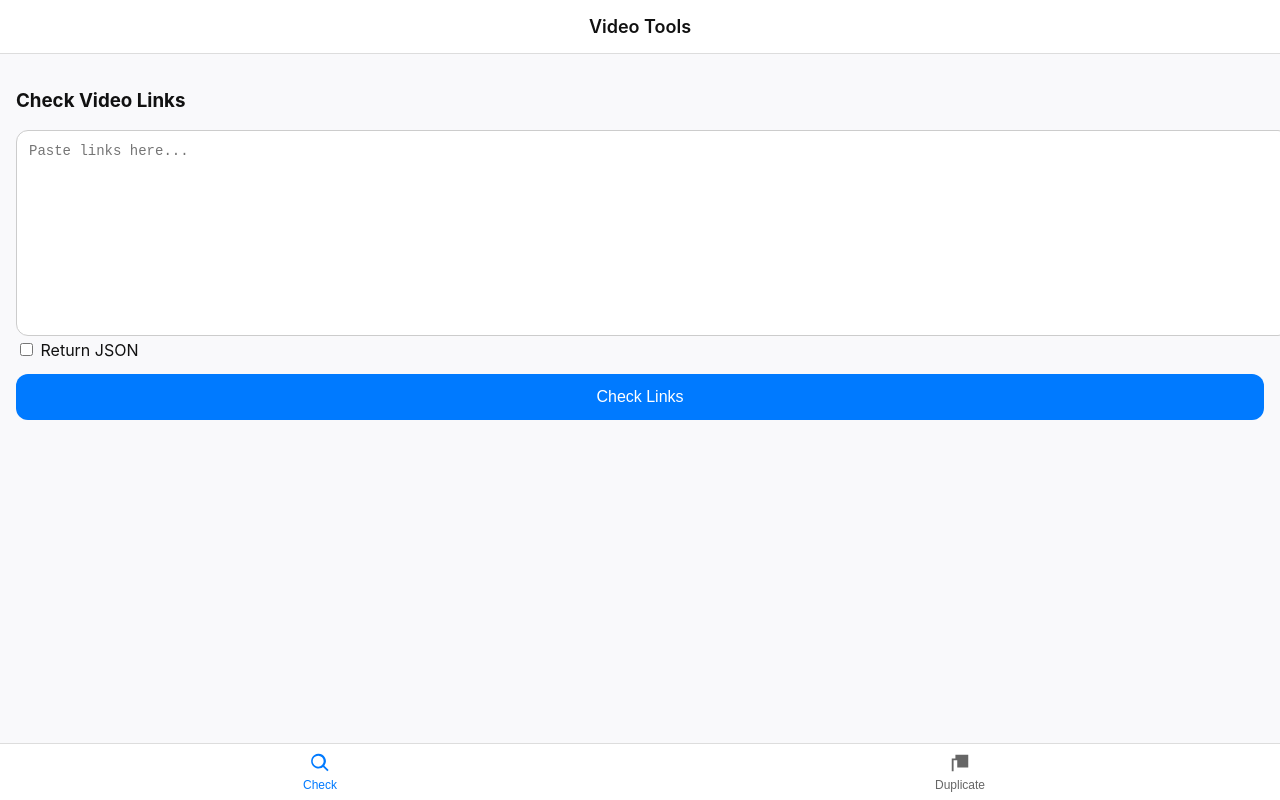
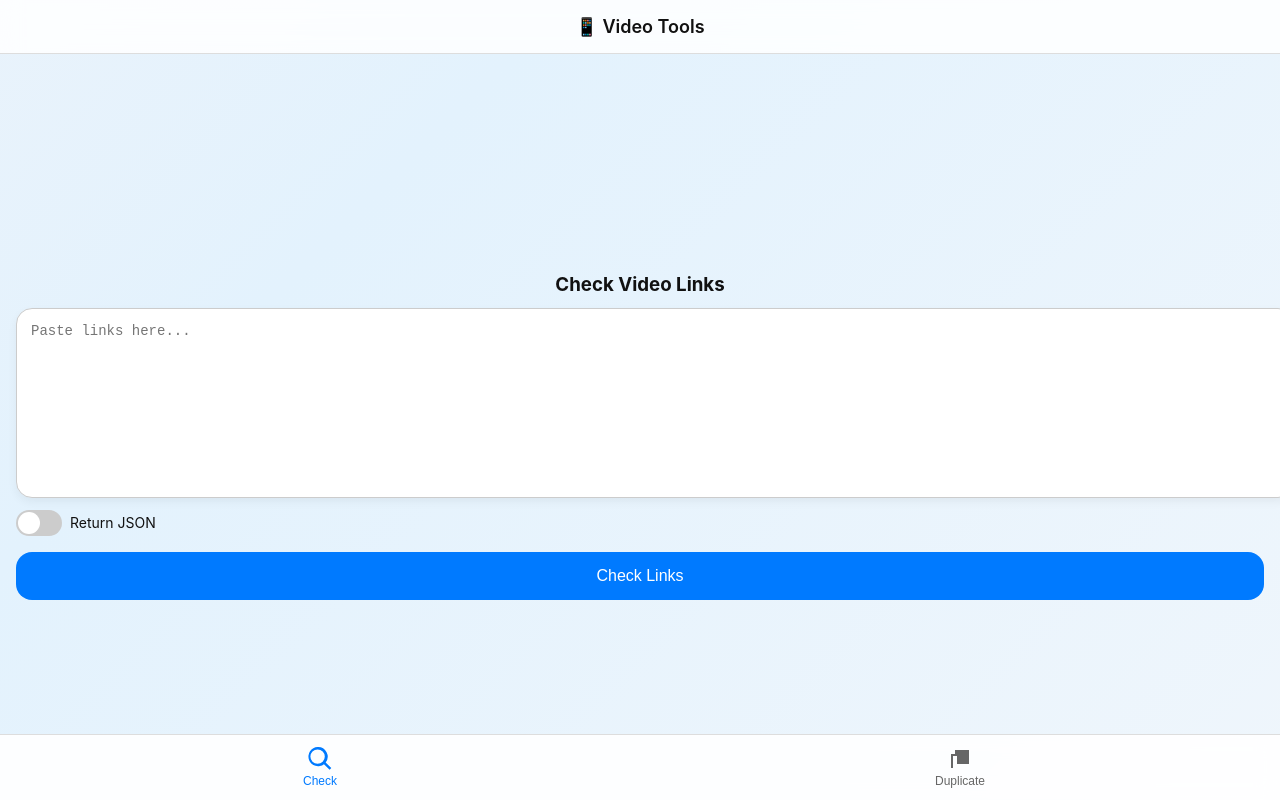
Before and after one commit to mksir12/proc, a website: page index.html in a window 1280 px wide. Drawn offline with Linux system fonts and the light colour scheme.

Commit message:
Update index.html

```diff
--- a/index.html
+++ b/index.html
@@ -5,27 +5,167 @@
   <meta name="viewport" content="width=device-width, initial-scale=1, maximum-scale=1" />
   <title>Video Tools</title>
   <style>
-    body { margin: 0; font-family: -apple-system, BlinkMacSystemFont, "SF Pro Display", Roboto, sans-serif; background: #f9f9fb; color: #111; }
-    header { text-align: center; padding: 16px; font-size: 18px; font-weight: 600; background: #fff; border-bottom: 1px solid #ddd; position: sticky; top: 0; z-index: 99; }
-    .container { padding: 16px; }
-    textarea { width: 100%; min-height: 180px; padding: 12px; border-radius: 12px; border: 1px solid #ccc; font-size: 14px; font-family: monospace; outline: none; background: #fff; resize: vertical; }
-    button.action { width: 100%; padding: 14px; margin-top: 14px; border-radius: 12px; border: none; background: #007aff; color: #fff; font-size: 16px; font-weight: 500; cursor: pointer; transition: 0.2s; }
-    button.action:hover { background: #005ecb; }
-    nav { display: flex; justify-content: space-around; position: fixed; bottom: 0; left: 0; right: 0; background: #fff; border-top: 1px solid #ddd; }
-    nav button { flex: 1; background: none; border: none; padding: 8px; font-size: 12px; color: #666; display: flex; flex-direction: column; align-items: center; cursor: pointer; }
+    /* Background Gradient Animation */
+    body {
+      margin: 0;
+      font-family: -apple-system, BlinkMacSystemFont, "SF Pro Display", Roboto, sans-serif;
+      background: linear-gradient(-45deg, #f9f9fb, #e3f2fd, #fff5f5, #f1f8e9);
+      background-size: 400% 400%;
+      animation: gradientBG 12s ease infinite;
+      color: #111;
+      height: 100vh;
+      display: flex;
+      flex-direction: column;
+    }
+    @keyframes gradientBG {
+      0% { background-position: 0% 50%; }
+      50% { background-position: 100% 50%; }
+      100% { background-position: 0% 50%; }
+    }
+
+    header {
+      text-align: center;
+      padding: 16px;
+      font-size: 18px;
+      font-weight: 600;
+      background: rgba(255, 255, 255, 0.85);
+      backdrop-filter: blur(10px);
+      border-bottom: 1px solid #ddd;
+      position: sticky;
+      top: 0;
+      z-index: 99;
+    }
+    .container {
+      flex: 1;
+      padding: 16px;
+      display: flex;
+      flex-direction: column;
+      justify-content: center;
+    }
+    h3 {
+      margin-bottom: 12px;
+      text-align: center;
+    }
+    textarea {
+      width: 100%;
+      min-height: 160px;
+      padding: 14px;
+      border-radius: 16px;
+      border: 1px solid #ccc;
+      font-size: 14px;
+      font-family: monospace;
+      outline: none;
+      background: #fff;
+      box-shadow: 0 4px 10px rgba(0,0,0,0.05);
+      resize: vertical;
+    }
+    button.action {
+      width: 100%;
+      padding: 15px;
+      margin-top: 16px;
+      border-radius: 16px;
+      border: none;
+      background: #007aff;
+      color: #fff;
+      font-size: 16px;
+      font-weight: 500;
+      cursor: pointer;
+      transition: all 0.3s ease;
+    }
+    button.action:hover {
+      background: #005ecb;
+      transform: scale(1.02);
+    }
+
+    /* iOS Toggle */
+    .toggle-container {
+      display: flex;
+      align-items: center;
+      margin-top: 12px;
+      gap: 8px;
+      font-size: 14px;
+    }
+    .switch {
+      position: relative;
+      display: inline-block;
+      width: 46px;
+      height: 26px;
+    }
+    .switch input { display: none; }
+    .slider {
+      position: absolute;
+      cursor: pointer;
+      top: 0; left: 0; right: 0; bottom: 0;
+      background-color: #ccc;
+      border-radius: 26px;
+      transition: .4s;
+    }
+    .slider:before {
+      position: absolute;
+      content: "";
+      height: 22px; width: 22px;
+      left: 2px; bottom: 2px;
+      background-color: white;
+      border-radius: 50%;
+      transition: .4s;
+    }
+    input:checked + .slider {
+      background-color: #34c759;
+    }
+    input:checked + .slider:before {
+      transform: translateX(20px);
+    }
+
+    /* Bottom iOS Nav */
+    nav {
+      display: flex;
+      justify-content: space-around;
+      position: fixed;
+      bottom: 0; left: 0; right: 0;
+      background: rgba(255, 255, 255, 0.9);
+      backdrop-filter: blur(10px);
+      border-top: 1px solid #ddd;
+      padding: 4px 0;
+    }
+    nav button {
+      flex: 1;
+      background: none;
+      border: none;
+      padding: 8px;
+      font-size: 12px;
+      color: #666;
+      display: flex;
+      flex-direction: column;
+      align-items: center;
+      cursor: pointer;
+      transition: 0.3s;
+    }
     nav button.active { color: #007aff; }
-    nav button svg { width: 22px; height: 22px; margin-bottom: 4px; }
+    nav button svg {
+      width: 24px; height: 24px;
+      margin-bottom: 3px;
+      transition: transform 0.3s ease;
+    }
+    nav button.active svg {
+      transform: scale(1.2);
+    }
     .hidden { display: none; }
   </style>
 </head>
 <body>
-  <header>Video Tools</header>
+  <header>📱 Video Tools</header>
 
   <!-- CHECK LINKS TAB -->
   <div id="checkTab" class="container">
     <h3>Check Video Links</h3>
     <textarea id="checkInput" placeholder="Paste links here..."></textarea>
-    <div><label><input type="checkbox" id="asJson" /> Return JSON</label></div>
+    <div class="toggle-container">
+      <label class="switch">
+        <input type="checkbox" id="asJson" />
+        <span class="slider"></span>
+      </label>
+      <span>Return JSON</span>
+    </div>
     <button class="action" id="checkBtn">Check Links</button>
   </div>
 
@@ -39,12 +179,10 @@
   <!-- iOS Bottom Nav -->
   <nav>
     <button id="navCheck" class="active">
-      <!-- Magnifying Glass Icon -->
       <svg fill="currentColor" viewBox="0 0 24 24"><path d="M10 2a8 8 0 105.29 14.29l4.71 4.7 1.42-1.41-4.7-4.71A8 8 0 0010 2zm0 2a6 6 0 110 12A6 6 0 0110 4z"/></svg>
       Check
     </button>
     <button id="navDup">
-      <!-- Clone/Duplicate Icon -->
       <svg fill="currentColor" viewBox="0 0 24 24"><path d="M7 7V3h14v14h-4v4H3V7h4zm2 2H5v12h12v-4h-8V9z"/></svg>
       Duplicate
     </button>
```
